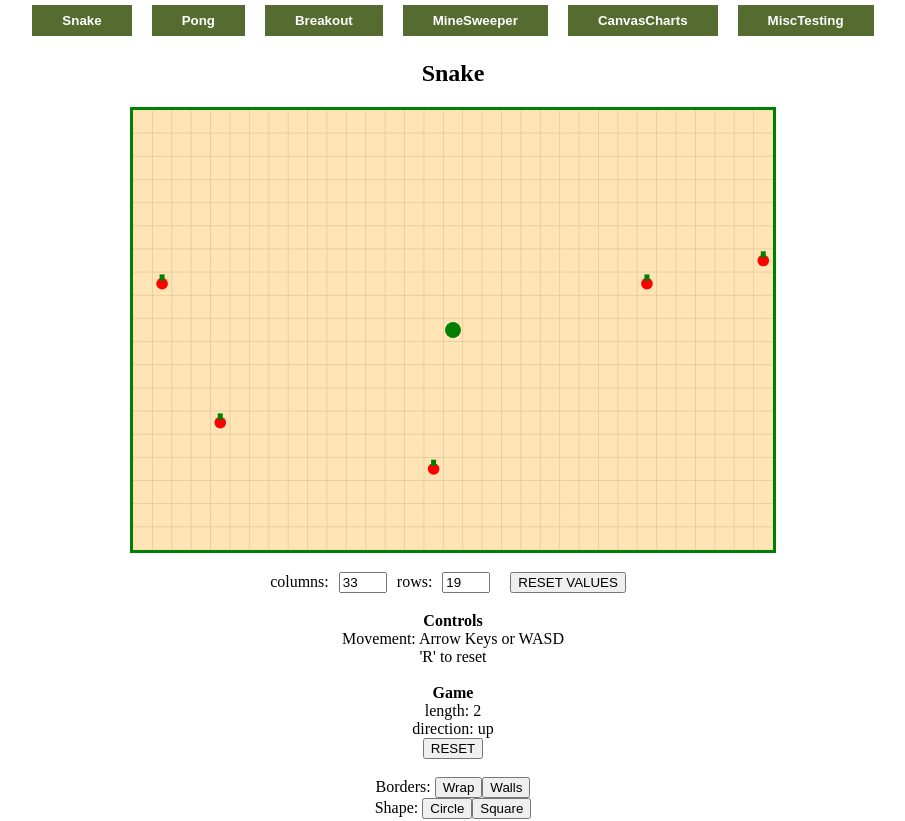
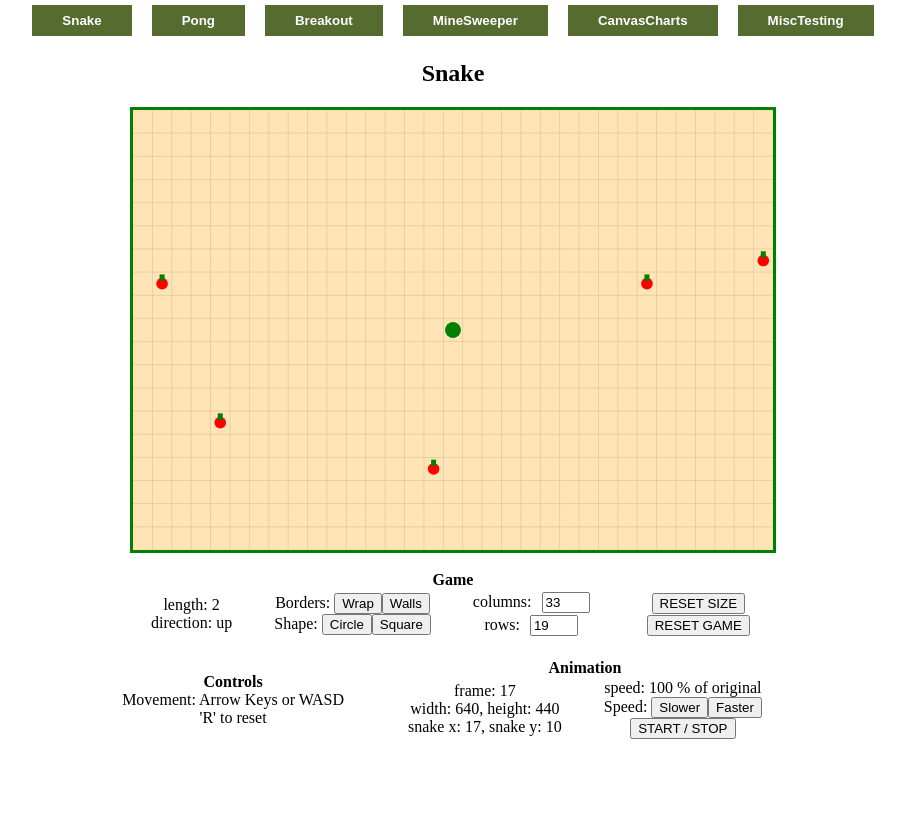
Before and after one commit to apoyhonen/base, a Vue app: page / in a window 1280 px wide. Shown: the top 821 px of the page, without its empty margins (187-1092 px from the left). After the commit the page ends 800 px from the top, so only its background shows below. Built offline with nearby package versions, Linux system fonts and the light colour scheme.

Commit message:
unify games info sections to tables; finetune info layouts

```diff
--- a/src/apps/BreakoutApp.vue
+++ b/src/apps/BreakoutApp.vue
@@ -5,17 +5,12 @@
   </head>
   <body>
   <canvas id="breakoutCanvas" width="820" height="500" @click="canvasClicked"></canvas>
+  <br>
   <div>
-    <br>
-    <label for="colsAmount">columns:</label>
-    <input id="colsAmount" type="number" class="controls-input" v-model="brickColumnCount" />
-    <label for="rowsAmount">rows:</label>
-    <input id="rowsAmount" type="number" class="controls-input" v-model="brickRowCount" />
-    <button class="controls-button"  @click="resetValues">
-      RESET BRICK VALUES
-    </button>
-    <br><br>
+    <table>
+      <tr>
 
+        <td>
           <p>
             <b>Controls</b>
           </p>
@@ -28,20 +23,38 @@
           <p>
             'P' to pause, 'R' to reset
           </p>
+        </td>
 
-    <br>
+        <td>
           <b>Game</b><br>
           <p>lives: {{ lives }}</p>
           <p>score: {{ score }} / {{ brickRowCount * brickColumnCount }}</p>
           <p>speed: {{ speedPercent }} %</p>
           <button @click="resetClicked">RESET GAME</button>
-    <br><br>
+        </td>
 
+        <td>
+          <label for="colsAmount">columns:</label>
+          <input id="colsAmount" type="number" class="controls-input" v-model="brickColumnCount" />
+          <br>
+          <label for="rowsAmount">rows:</label>
+          <input id="rowsAmount" type="number" class="controls-input" v-model="brickRowCount" />
+          <br>
+          <button class="controls-button"  @click="resetValues">
+            RESET SIZE
+          </button>
+        </td>
+
+        <td>
           <b>Animation</b><br>
           <p>frame: {{ frameCount }}</p>
           <p>width: {{ canvas ? canvas.width : 0 }}, height: {{ canvas ? canvas.height : 0 }}</p>
           <p>ball x: {{ Math.floor(ballX) }}, ball y: {{ Math.floor(ballY) }}</p>
           <button @click="isRunning = !isRunning">START / STOP</button>
+        </td>
+
+      </tr>
+    </table>
   </div>
   </body>
 </template>
@@ -430,6 +443,12 @@ canvas {
   margin: 0 auto;
   border: 1px solid black;
 }
+table {
+  margin: 0 auto;
+}
+td {
+  padding: 0 20px;
+}
 .controls-button,
 .controls-input {
   margin: 1px 10px;
--- a/src/apps/MineSweeperApp.vue
+++ b/src/apps/MineSweeperApp.vue
@@ -1,6 +1,7 @@
 <template>
-
-  <h3 id="mineSweeperHeader" style="font-size: 40px; font-weight: bold; font-style: italic;">&#129529; MineSweeper! &#129529;</h3>
+  <br>
+  <p id="mineSweeperHeader" style="font-size: 40px; font-weight: bold; font-style: italic;">&#129529; MineSweeper! &#129529;</p>
+  <br>
 
   <div v-if="isValidField" :class="'mine-controls-button-reset ' + buttonStyle" @click="resetGame">
     <span class="tooltip">Reset game</span>
@@ -38,8 +39,12 @@
     <p style="color: green; font-weight: bold;">You found all the mines! WIN! ^^</p>
   </div>
 
+  <br>
   <div>
-    <br>
+    <table class="info-table">
+      <tr>
+
+        <td>
           <p>
             <b>Controls</b>
           </p>
@@ -62,26 +67,34 @@
           <p>
             'R' to reset
           </p>
+        </td>
 
+        <td>
+          <b>Game</b><br>
           <br>
-    <b>Game</b><br>
           <p>Flags: {{ flaggedCells.length }}</p>
           <p>Mines: {{ tableMines }}</p>
           <br>
           <button @click="resetGame">RESET GAME</button>
-    <br><br>
-  </div>
+        </td>
 
+        <td>
           <div class="mine-controls">
             <label for="colsAmount">columns:</label>
             <input id="colsAmount" type="number" class="mine-controls-input" v-model="tableCols" />
+            <br>
             <label for="rowsAmount">rows:</label>
             <input id="rowsAmount" type="number" class="mine-controls-input" v-model="tableRows" />
+            <br>
             <label for="minesAmount">mines:</label>
             <input id="minesAmount" type="number" class="mine-controls-input" v-model="tableMines" />
-    <button class="mine-controls-button"  @click="resetValues">
-      RESET VALUES
-    </button>
+            <br><br>
+            <button class="mine-controls-button"  @click="resetValues">RESET VALUES</button>
+          </div>
+        </td>
+
+      </tr>
+    </table>
   </div>
 </template>
 
@@ -90,8 +103,8 @@ import { computed, ref, watch } from "vue";
 import MineSweeperCell from "@/components/MineSweeperCell.vue";
 
 const defaultRows = 15;
-const defaultCols = 15;
-const defaultMines = 15;
+const defaultCols = 30;
+const defaultMines = 35;
 
 const tableRows = ref(defaultRows);
 const tableCols = ref(defaultCols);
@@ -352,5 +365,11 @@ p {
   margin: 10px auto;
   border: 3px solid grey;
 }
+.info-table {
+  margin: 0 auto;
+}
+.info-table td {
+  padding: 0 20px;
+}
 
 </style>
--- a/src/apps/PongApp.vue
+++ b/src/apps/PongApp.vue
@@ -6,8 +6,12 @@
     <span class="right-aligned">Left Player: {{ leftScore }}</span>
   </div>
   <canvas id="pongCanvas" width="400" height="300" @click="canvasClicked"></canvas>
+  <br>
   <div>
-    <br>
+    <table>
+      <tr>
+
+        <td>
           <p>
             <b>Controls</b>
           </p>
@@ -25,20 +29,26 @@
           <button @click="mouseControlsBoth = true">Both</button>
           vs
           <button @click="mouseControlsBoth = false">Left</button>
-    <br><br>
+        </td>
 
+        <td>
           <b>Game</b><br>
           <p>{{ leftScore }} : {{ rightScore }}</p>
           <p>speed: {{ speedPercent }} %</p>
           <br>
           <button @click="resetClicked">RESET</button>
-    <br><br>
+        </td>
 
+        <td>
           <b>Animation</b><br>
           <p>frame: {{ frameCount }}</p>
           <p>width: {{ canvas ? canvas.width : 0 }}, height: {{ canvas ? canvas.height : 0 }}</p>
           <p>ball x: {{ Math.floor(ballX) }}, ball y: {{ Math.floor(ballY) }}</p>
           <button @click="isRunning = !isRunning">START / STOP</button>
+        </td>
+
+      </tr>
+    </table>
   </div>
 </template>
 
@@ -330,6 +340,12 @@ canvas {
   margin: 0 auto;
   border: none;
 }
+table {
+  margin: 0 auto;
+}
+td {
+  padding: 0 40px;
+}
 .left-aligned,
 .right-aligned {
   position: relative;
--- a/src/apps/SnakeApp.vue
+++ b/src/apps/SnakeApp.vue
@@ -1,17 +1,51 @@
 <template>
   <h2>Snake</h2>
   <canvas id="snakeCanvas" :class="isWrapBorders ? 'green-border' : 'red-border'" width="400" height="300"></canvas>
+  <br>
   <div>
+
+    <b>Game</b>
     <br>
+    <table>
+      <tr>
+
+        <td>
+          <p>length: {{ snakeLength }} </p>
+          <p>direction: {{ snakeDirection }}</p>
+        </td>
+
+        <td>
+          Borders:
+          <button @click="isWrapBorders = true">Wrap</button>
+          <button @click="isWrapBorders = false">Walls</button>
+          <br>
+          Shape:
+          <button @click="isCircleSnake = true;">Circle</button>
+          <button @click="isCircleSnake = false;">Square</button>
+        </td>
+
+        <td>
           <label for="colsAmount">columns:</label>
           <input id="colsAmount" type="number" class="controls-input" v-model="gridCols" />
+          <br>
           <label for="rowsAmount">rows:</label>
           <input id="rowsAmount" type="number" class="controls-input" v-model="gridRows" />
-    <button class="controls-button"  @click="resetValues">
-      RESET VALUES
-    </button>
-    <br><br>
+        </td>
 
+        <td>
+          <button class="controls-button"  @click="resetValues">RESET SIZE</button>
+          <br>
+          <button @click="resetGame">RESET GAME</button>
+        </td>
+
+      </tr>
+    </table>
+    <br>
+
+    <table>
+      <tr>
+
+        <td>
           <p>
             <b>Controls</b>
           </p>
@@ -21,35 +55,34 @@
           <p>
             'R' to reset
           </p>
-    <br>
+        </td>
 
-    <b>Game</b>
-    <br>
-    <p>length: {{ snakeLength }} </p>
-    <p>direction: {{ snakeDirection }}</p>
-    <button @click="resetGame">RESET</button>
-    <br><br>
+        <td>
+          <b>Animation</b><br>
+          <table>
+            <tr>
 
-    Borders:
-    <button @click="isWrapBorders = true">Wrap</button>
-    <button @click="isWrapBorders = false">Walls</button>
-    <br>
-    Shape:
-    <button @click="isCircleSnake = true;">Circle</button>
-    <button @click="isCircleSnake = false;">Square</button>
-    <br><br>
+              <td>
+                <p>frame: {{ frameCount }}</p>
+                <p>width: {{ canvas ? canvas.width : 0 }}, height: {{ canvas ? canvas.height : 0 }}</p>
+                <p>snake x: {{ snakeCol }}, snake y: {{ snakeRow }}</p>
+              </td>
 
+              <td>
                 <p>speed: {{ animationSpeedPercent }} % of original</p>
                 Speed:
                 <button @click="animationSpeedPercent += 20">Slower</button>
                 <button @click="animationSpeedPercent -= 20">Faster</button>
-    <br><br>
+                <br>
+                <button @click="isRunning = !isRunning">START / STOP</button>
+              </td>
 
-    <b>Animation</b><br>
-    <p>frame: {{ frameCount }}</p>
-    <p>width: {{ canvas ? canvas.width : 0 }}, height: {{ canvas ? canvas.height : 0 }}</p>
-    <p>snake x: {{ snakeCol }}, snake y: {{ snakeRow }}</p>
-    <button @click="isRunning = !isRunning">START / STOP</button>
+            </tr>
+          </table>
+        </td>
+
+      </tr>
+    </table>
   </div>
 </template>
 
@@ -441,4 +474,10 @@ canvas {
 .controls-input {
   width: 40px;
 }
+table {
+  margin: 0 auto;
+}
+td {
+  padding: 0 20px;
+}
 </style>
```
Lines whose indentation alone changed are shown as unchanged.
